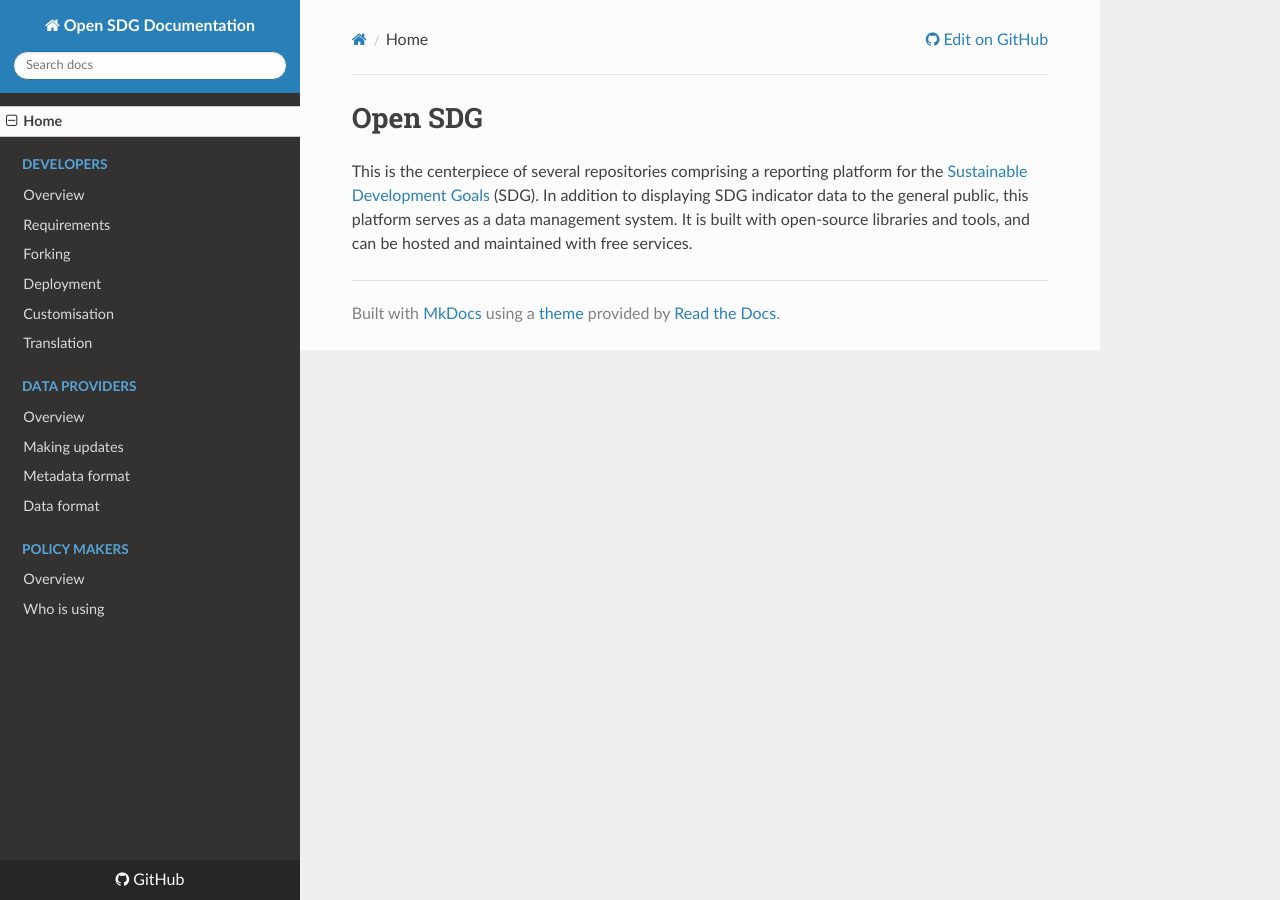
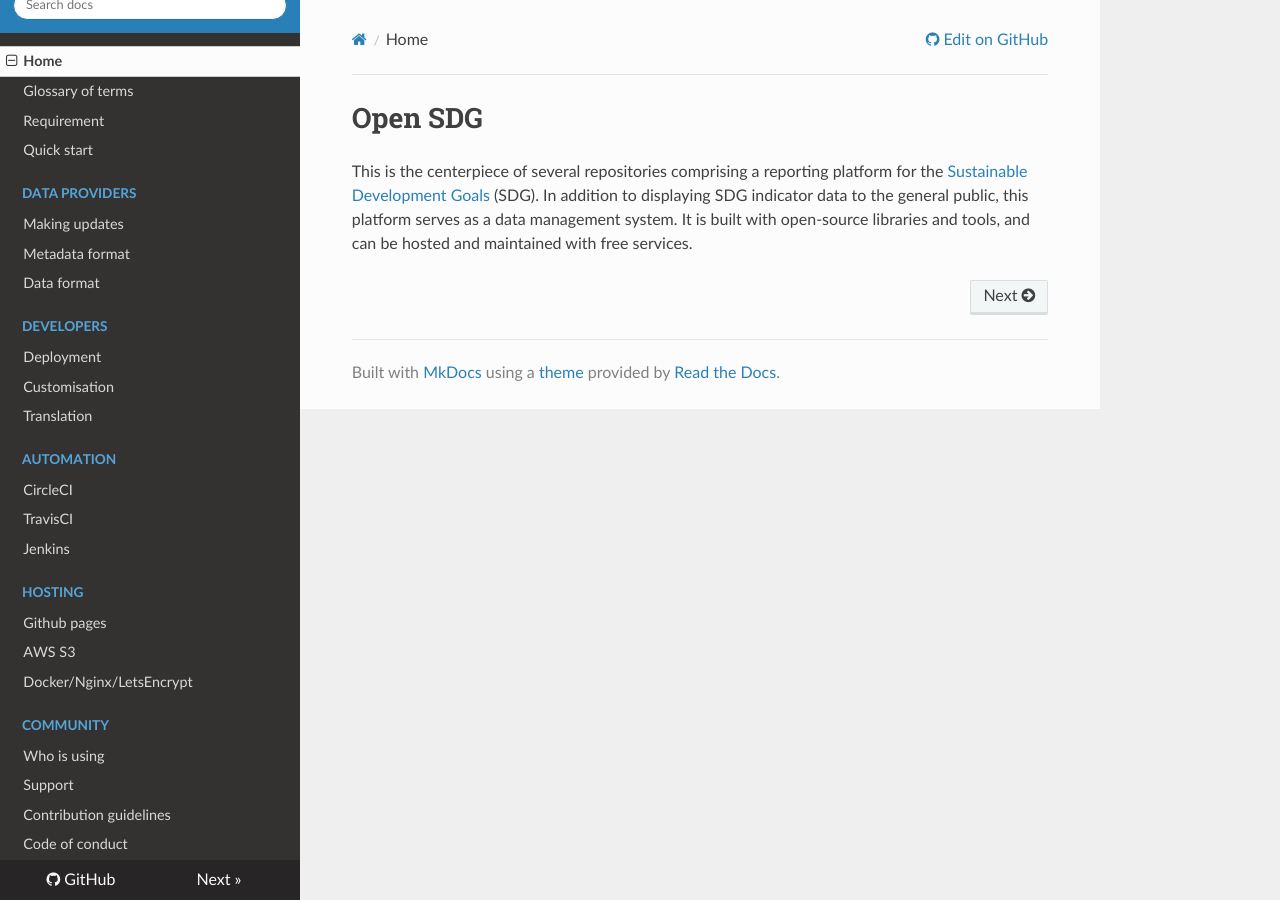
Before and after one commit to open-sdg/open-sdg, an MkDocs documentation site: the page built from docs/index.md, in a window 1280 px wide. Built offline with MkDocs 1.6.1, drawn with Linux system fonts in a browser that asks for light colours; nearby versions of some CDN libraries.

Commit message:
Revamp order of mkdocs TOC

```diff
--- a/mkdocs.yml
+++ b/mkdocs.yml
@@ -1,27 +1,36 @@
-site_name: Open SDG Documentation
+site_name: Open SDG
 
 repo_url: https://github.com/open-sdg/open-sdg
 site_description: 'Open SDG - A platform for collecting and disseminating data for the Sustainable Development Goal global indicators.'
 theme: readthedocs
 
 markdown_extensions:
-  - toc:
-      permalink: True
+    - toc:
+        permalink: True
 
 nav:
-  - Home: 'index.md'
-  - Developers:
-      - Overview: developers/index.md
-      - Requirements: developers/requrements.md
-      - Forking: developers/forking.md
-      - Deployment: developers/deployment.md
-      - Customisation: developers/customisation.md
-      - Translation: developers/translation.md
-  - Data providers:
-      - Overview: data-providers/index.md
-      - Making updates: data-providers/making-updates.md
-      - Metadata format: data-providers/metadata-format.md
-      - Data format: data-providers/data-format.md
-  - Policy makers:
-      - Overview: policy-makers/index.md
-      - Who is using: policy-makers/who-is-using.md
+    - Home: index.md
+    - Glossary of terms: glossary.md
+    - Requirement: requirements.md
+    - Quick start: quick-start.md
+    - Data providers:
+        - Making updates: making-updates.md
+        - Metadata format: metadata-format.md
+        - Data format: data-format.md
+    - Developers:
+        - Deployment: deployment.md
+        - Customisation: customisation.md
+        - Translation: translation.md
+    - Automation:
+        - CircleCI: automation/circle-ci.md
+        - TravisCI: automation/travis-ci.md
+        - Jenkins: automation/jenkins.md
+    - Hosting:
+        - Github pages: hosting/github-pages.md
+        - AWS S3: hosting/aws-s3.md
+        - Docker/Nginx/LetsEncrypt: hosting/docker-nginx-letsencrypt.md
+    - Community:
+        - Who is using: community.md
+        - Support: support.md
+        - Contribution guidelines: contribution.md
+        - Code of conduct: conduct.md
```
